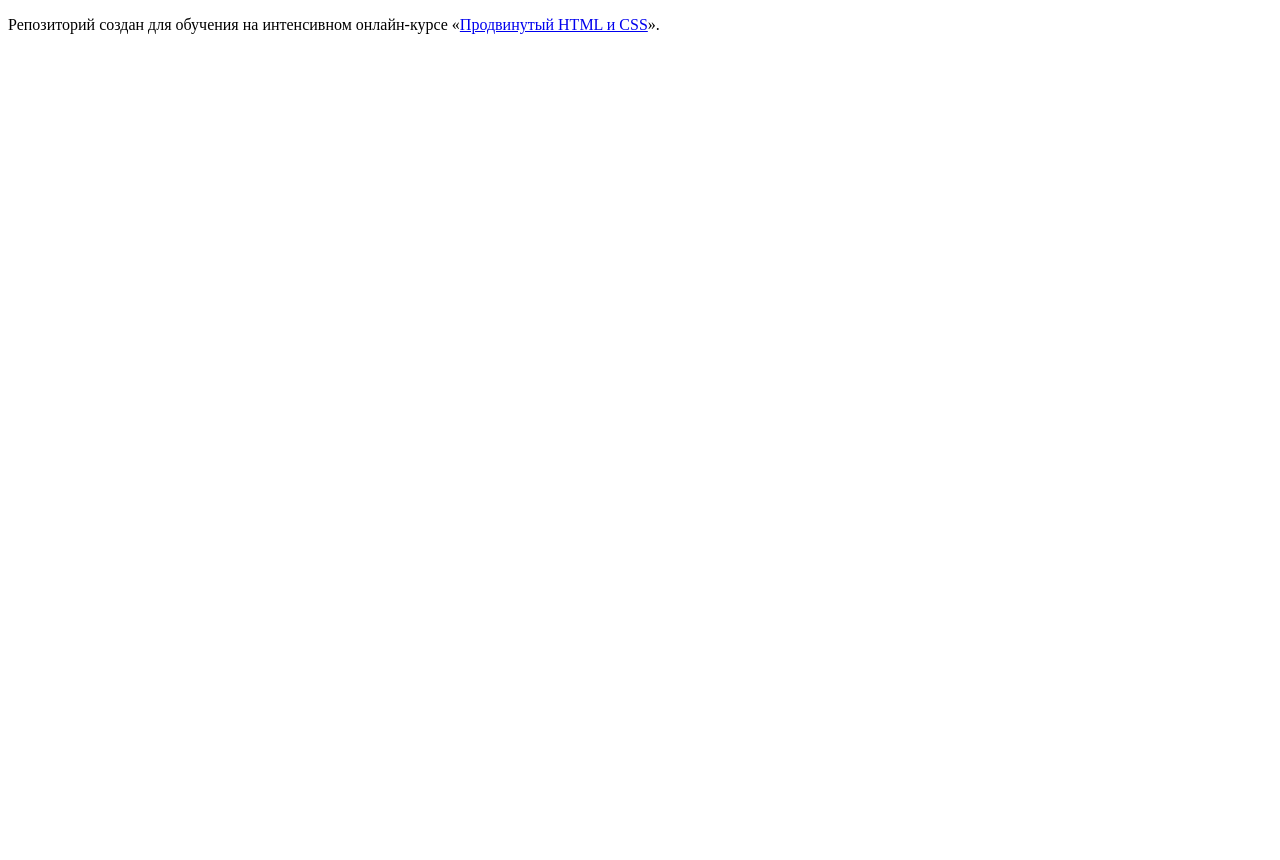
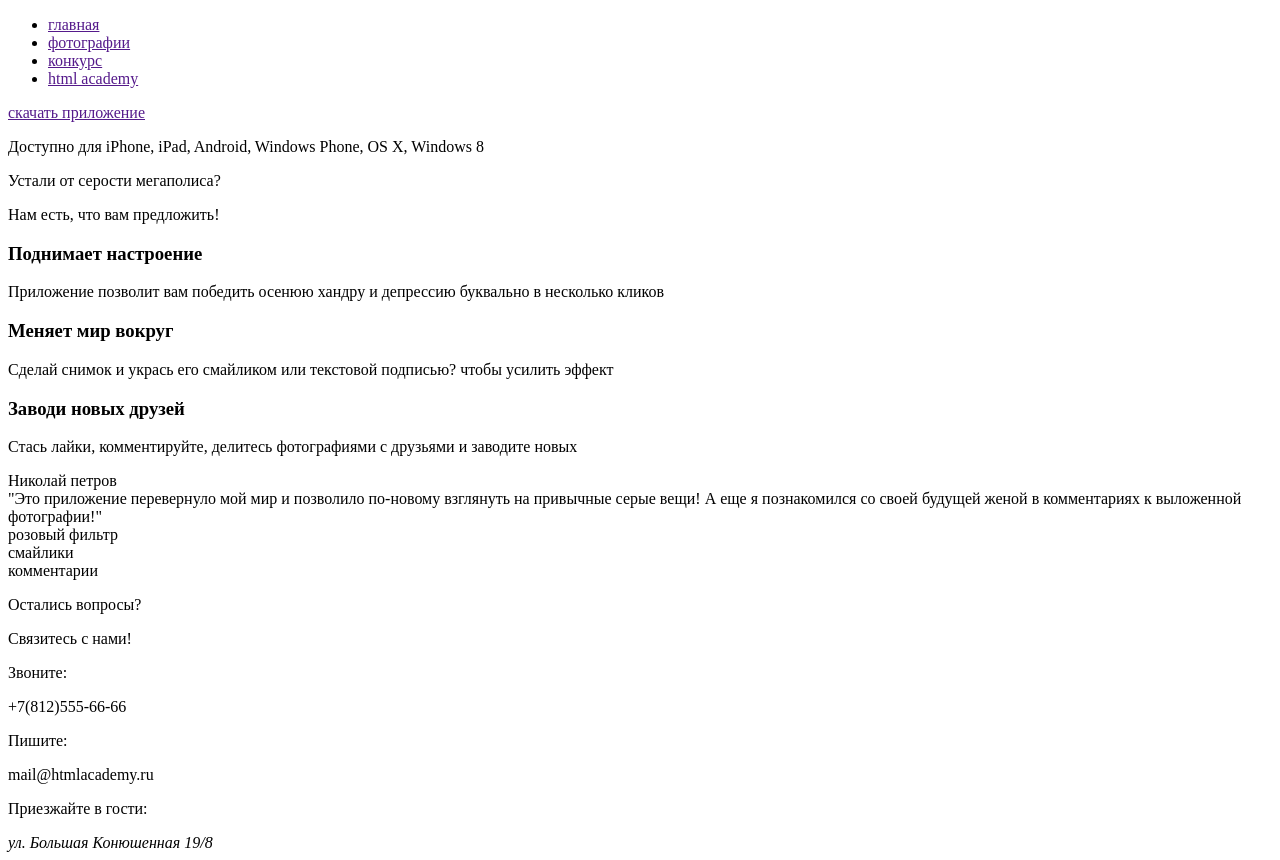
Before and after one commit to shoorf/97516-pink, a website: page index.html in a window 1280 px wide. Before the commit the page ends 800 px from the top, so only its background shows below. Drawn offline with Linux system fonts and the light colour scheme.

Commit message:
разметил индекс, черновик

```diff
--- a/index.html
+++ b/index.html
@@ -1,12 +1,78 @@
 <!DOCTYPE html>
 <html lang="ru">
-  <head>
-    <meta charset="utf-8">
-    <title>HTML Academy: Пинк</title>
-  </head>
-  <body>
-
-    <p>Репозиторий создан для обучения на интенсивном онлайн‑курсе «<a href="https://htmlacademy.ru/intensive/adaptive">Продвинутый HTML и CSS</a>».</p>
-
-  </body>
+	<head>
+		<meta charset="utf-8">
+	<title>Pink</title>
+	</head>
+	<body>
+		<header class="page-header">
+			<nav class="main-nav">
+			<!-- не уветен что шапка должна быть именно такой -->
+				<section class="logo"></section>
+				<ul class="main-nav__list">
+					<li><a href="">главная</a></li>
+					<li><a href="">фотографии</a></li>
+					<li><a href="">конкурс</a></li>
+					<li><a href="">html academy</a></li>
+				</ul>
+			</nav>
+			<article class="app-download">
+				<a class="app-download__link" href="">скачать приложение</a>
+				<p>Доступно для iPhone, iPad, Android, Windows Phone, OS X, Windows 8</p>
+			</article>
+		</header>
+		<main class="main-page">
+			<article class="intro">
+				<div class="intro__head">
+					<p>Устали от серости мегаполиса?</p>
+					<p>Нам есть, что вам предложить!</p>
+				</div>
+				<section class="intro__item">
+					<h1 class="intro__item-head">Поднимает настроение</h1>
+					<p>Приложение позволит вам победить осенюю хандру и депрессию буквально в несколько кликов</p>
+				</section>
+				<section class="intro__item">
+					<h1 class="intro__item-head">Меняет мир вокруг</h1>
+					<p>Сделай снимок и укрась его смайликом или текстовой подписью? чтобы усилить эффект</p>
+				</section>
+				<section class="intro__item">
+					<h1 class="intro__item-head">Заводи новых друзей</h1>
+					<p>Стась лайки, комментируйте, делитесь фотографиями с друзьями и заводите новых</p>
+				</section>
+			</article>
+			<article class="review-slider">
+				<section class="review-slider__item">
+					<div class="review-slider__user-name">Николай петров</div>
+					<!-- можно было сделать blockquote но кажется так проще потом стилизовать, хотя симантически не очень верно -->
+					<div class="review-slider__quote">"Это приложение перевернуло мой мир и позволило по-новому взглянуть на привычные серые вещи! А еще я познакомился со своей будущей женой в комментариях к выложенной фотографии!"</div>
+				</section>
+			</article>
+			<article class="options-slider">
+				<section class="options__item">
+					<div class="options__head"></div>
+					<div class="options__list">
+						<div class="option__unit">розовый фильтр</div>
+						<div class="option__unit">смайлики</div>
+						<div class="option__unit">комментарии</div>
+					</div>
+				</section>
+			</article>
+		</main>
+		<footer class="page-footer">
+			<div class="page-footer__header">
+			<!-- много тэгов р? -->
+				<p>Остались вопросы?</p>
+				<p>Связитесь с нами!</p>
+			</div>
+			<section class="page-footer__contacts">
+				<p>Звоните:</p>
+				<tel>+7(812)555-66-66<tel>
+				<p>Пишите:</p>
+				<email>mail@htmlacademy.ru</email>
+				<p>Приезжайте в гости:</p>
+				<!-- не уверен можно ли ставить такой тэг -->
+				<address>ул. Большая Конюшенная 19/8</address>
+			</section>
+		</footer>
+	</body>
 </html>
```
